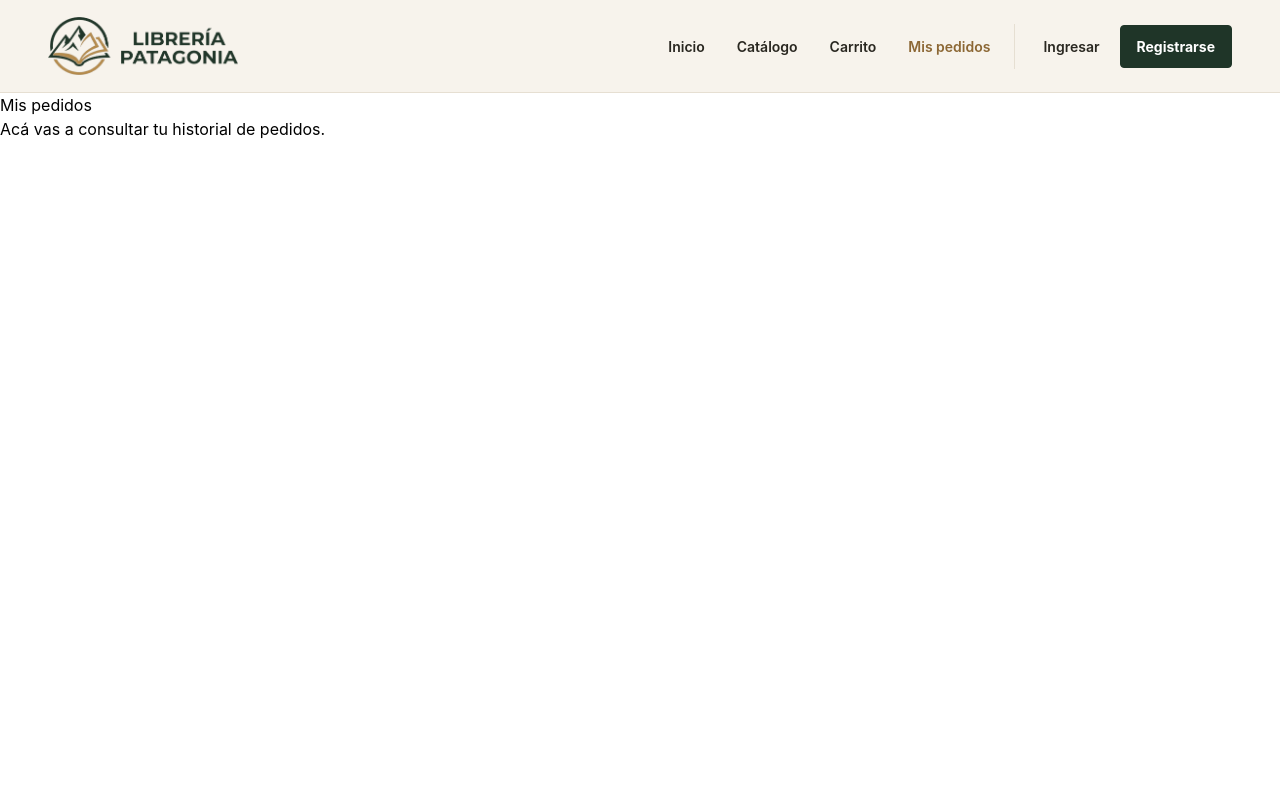
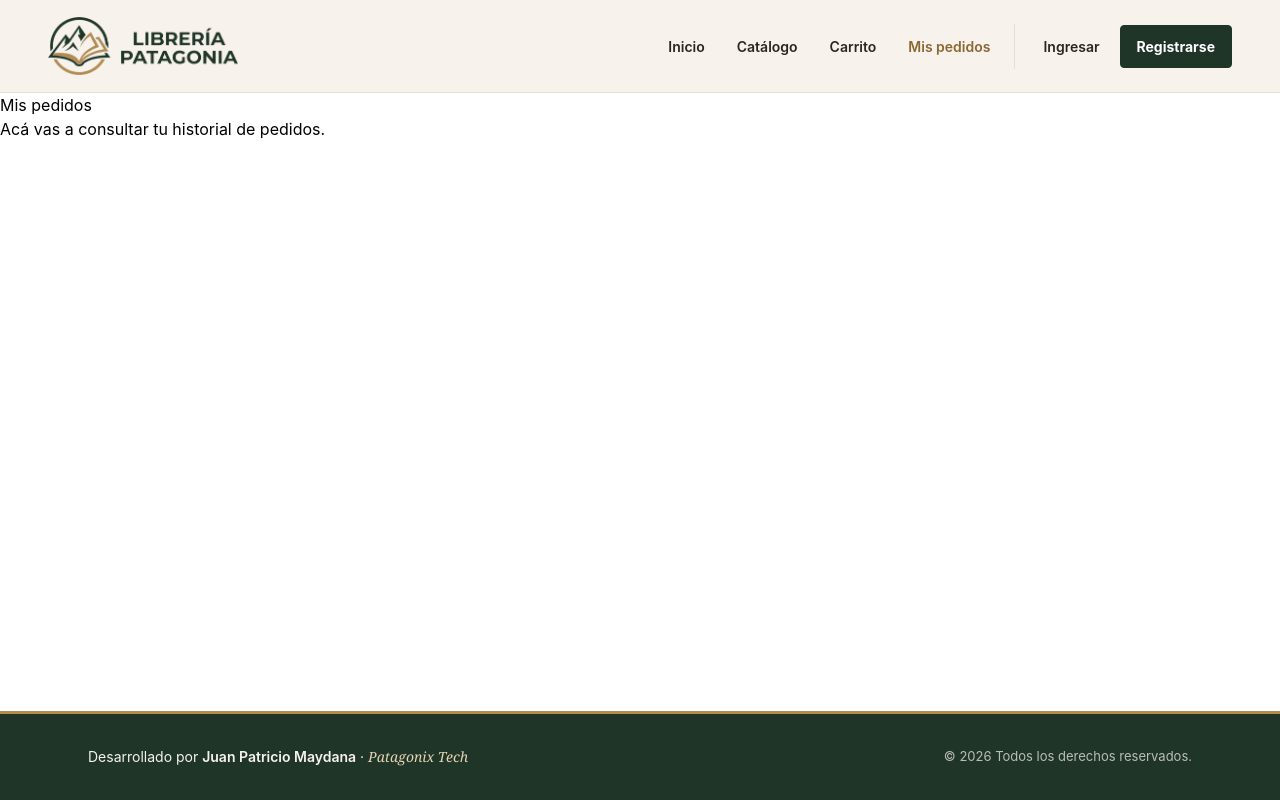
Before and after one commit to jpatriciomaydana/Proyecto-M5-Juan-patricio-Maydana-FT77, a React (Vite) app: page /mis-pedidos in a window 1280 px wide. Built offline with nearby package versions, Linux system fonts and the light colour scheme; no server answers.

Commit message:
Agregar footer con créditos e integrarlo al layout

```diff
--- /dev/null
+++ b/src/components/layout/Footer.css
@@ -0,0 +1,74 @@
+/* ========================================
+   FOOTER — BASE (CELULARES)
+   ======================================== */
+
+.footer {
+    border-top: 3px solid var(--color-gold);
+    background: var(--color-forest);
+    color: var(--color-cream);
+}
+
+.footer__inner {
+    display: flex;
+    flex-direction: column;
+    align-items: center;
+    gap: 8px;
+    padding: 28px 24px;
+    text-align: center;
+}
+
+.footer__credits,
+.footer__copy {
+    margin: 0;
+    font-size: 14px;
+    line-height: 1.6;
+}
+
+.footer__credits strong {
+    font-weight: 600;
+}
+
+.footer__brand {
+    color: #e6d4b3;
+    font-family: Georgia, "Times New Roman", serif;
+    font-style: italic;
+}
+
+.footer__separator {
+    display: none;
+}
+
+.footer__copy {
+    color: rgba(247, 243, 236, 0.72);
+    font-size: 13px;
+}
+
+/* ========================================
+   TABLET (desde 768 px)
+   ======================================== */
+
+@media (min-width: 768px) {
+    .footer__inner {
+        flex-direction: row;
+        justify-content: space-between;
+        gap: 24px;
+        padding: 28px 48px;
+        text-align: left;
+    }
+
+    .footer__separator {
+        display: inline;
+    }
+}
+
+/* ========================================
+   ESCRITORIO (desde 1024 px)
+   ======================================== */
+
+@media (min-width: 1024px) {
+    .footer__inner {
+        max-width: 1200px;
+        margin: 0 auto;
+        padding: 32px 48px;
+    }
+}
--- /dev/null
+++ b/src/components/layout/Footer.tsx
@@ -0,0 +1,28 @@
+import type { JSX } from "react";
+import "./Footer.css";
+
+function Footer(): JSX.Element {
+    const currentYear = new Date().getFullYear();
+
+    return (
+        <footer className="footer">
+            <div className="footer__inner">
+                <p className="footer__credits">
+                    Desarrollado por{" "}
+                    <strong>Juan Patricio Maydana</strong>
+                    <span className="footer__separator" aria-hidden="true">
+                        {" "}
+                        ·{" "}
+                    </span>
+                    <span className="footer__brand">Patagonix Tech</span>
+                </p>
+
+                <p className="footer__copy">
+                    © {currentYear} Todos los derechos reservados.
+                </p>
+            </div>
+        </footer>
+    );
+}
+
+export default Footer;
--- a/src/components/layout/MainLayout.tsx
+++ b/src/components/layout/MainLayout.tsx
@@ -1,5 +1,6 @@
 import type { JSX, ReactNode } from "react";
 import Navbar from "./Navbar";
+import Footer from "./Footer";
 
 interface MainLayoutProps {
     children: ReactNode;
@@ -7,11 +8,13 @@ interface MainLayoutProps {
 
 function MainLayout({ children }: MainLayoutProps): JSX.Element {
     return (
-        <>
+        <div className="flex min-h-screen flex-col">
             <Navbar />
 
-            <main>{children}</main>
-        </>
+            <main className="flex-1">{children}</main>
+
+            <Footer />
+        </div>
     );
 }
 
```
